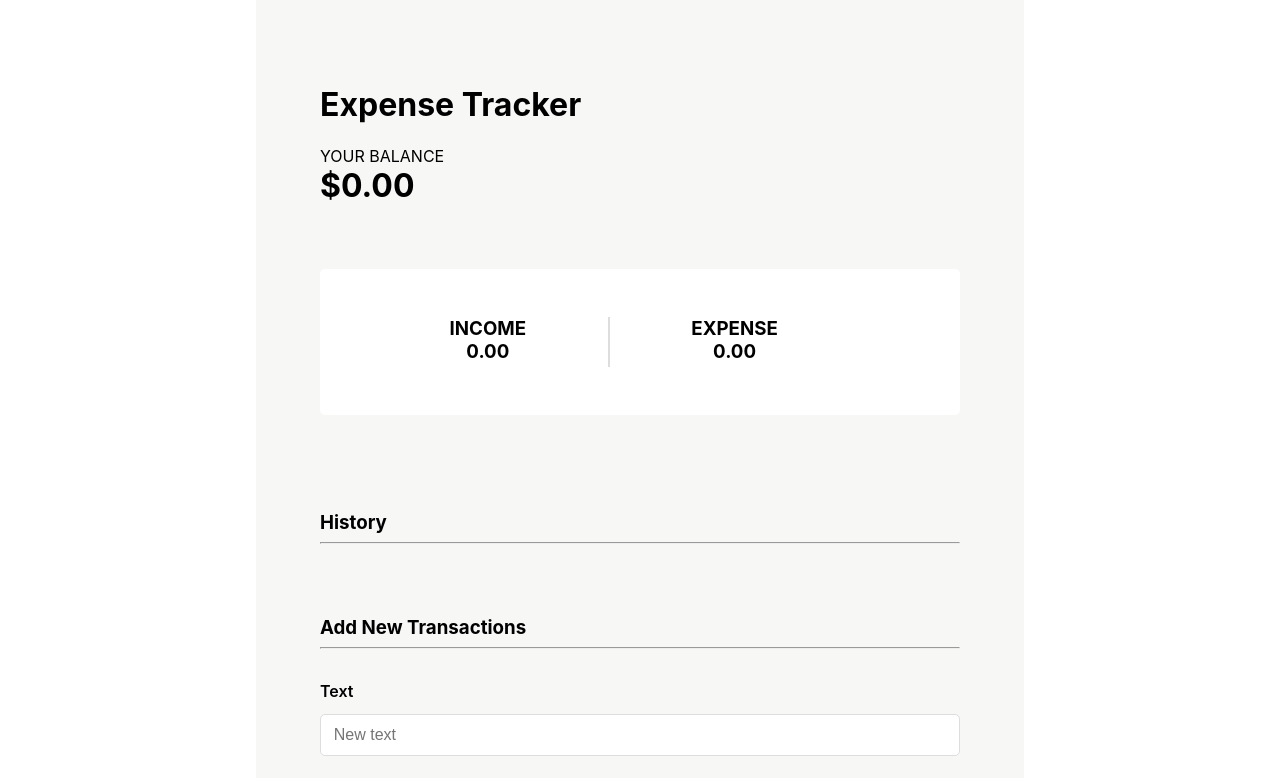
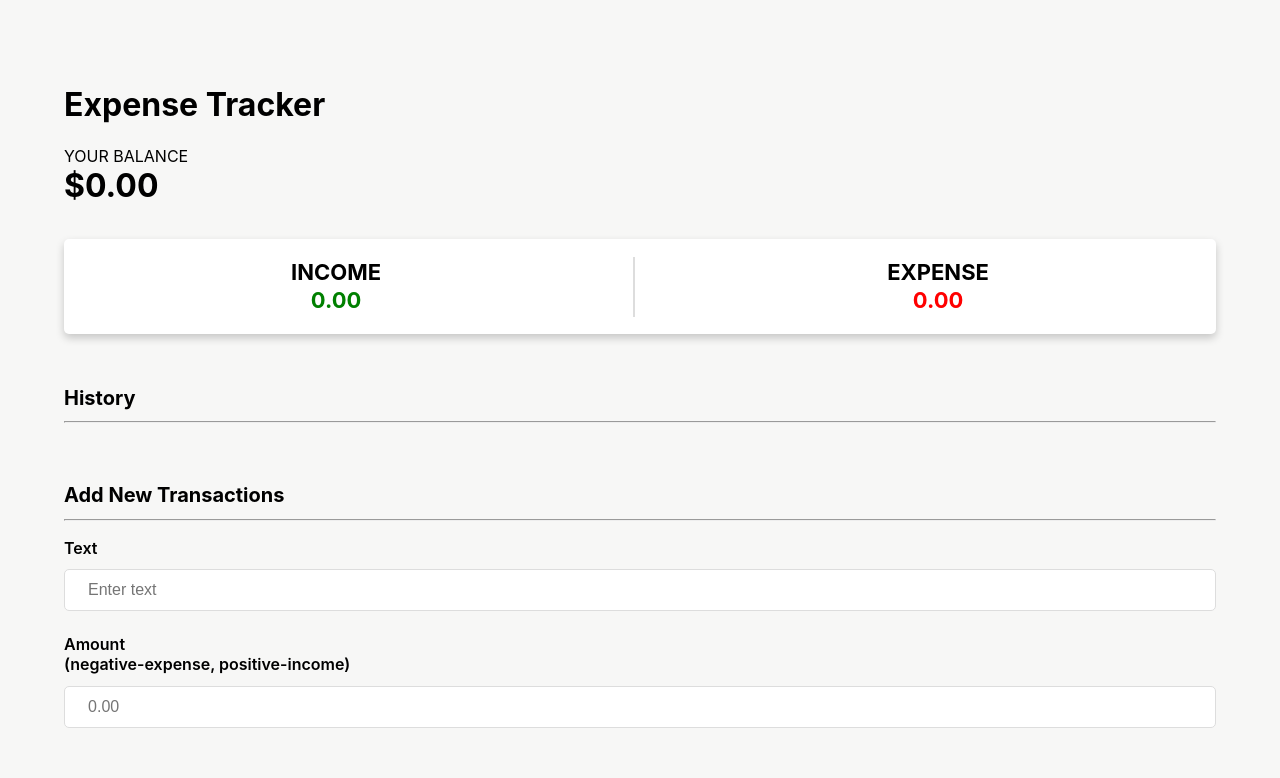
Before and after one commit to agamya0801/expense-tracker, a React (Create React App) app: page / in a window 1280 px wide. Shown: the top 778 px of the page. Built offline with nearby package versions, Linux system fonts and the light colour scheme.

Commit message:
Creating a new branch for changes

```diff
--- a/src/App.css
+++ b/src/App.css
@@ -4,7 +4,7 @@
   display: flex;
   flex-direction: column;
   margin: auto;
-  width: 50%;
+  width: auto;
   background-color: #f7f7f6;
   padding: 5%;
 }
@@ -16,11 +16,13 @@
 .income-expense-card{
   display: flex;
   flex-direction: row;
-  padding: 7.5%;
-  margin-top: 10%;
-  margin-bottom: 10%;
+  justify-content: space-around;
+  padding: 1.5%;
+  margin-top: 3%;
+  margin-bottom: 3%;
   border-radius: 5px;
   background-color: #ffffff;
+  box-shadow: 0 4px 8px 0 rgba(0,0,0,0.2);
 }
 
 .income-expense-card-col1{
@@ -29,6 +31,7 @@
   margin-left: 15%;
   margin-right: 15%;
   align-items: center;
+  justify-content: center;
 }
 
 .income-expense-card-col2{
@@ -37,25 +40,33 @@
   margin-left: 15%;
   margin-right: 15%;
   align-items: center;
-  align-content: center;
+  justify-content: center;
 }
 
 .col-h3{
-  margin: 0%;
+  margin-top: 0%;
+  margin-bottom: 2%;
+  font-size: 22px;
+}
+
+.header{
+  margin-top: 0%;
+  margin-bottom: 1%;
+  font-size: 20px;
 }
 
 .history-container{
-  margin-top: 5%;
-  margin-bottom: 5%;
+  margin-top: 1.5%;
+  margin-bottom: 3%;
 }
 
 .horizontal-line{
-  margin-bottom: 5%;
+  margin-bottom: 1.5%;
 }
 
 .new-txn-container{
-  margin-top: 5%;
-  margin-bottom: 5%;
+  margin-top: 1.5%;
+  margin-bottom: 3%;
 }
 
 .new-txn-form{
@@ -64,8 +75,8 @@
 }
 
 .input-field{
-  margin-top: 2%;
-  margin-bottom: 4%;
+  margin-top: 1%;
+  margin-bottom: 2%;
   border: 1px solid #ddd;
   border-radius: 5px;
   padding: 0% 2%;
@@ -82,7 +93,7 @@
   margin-top: 2.5%;
   background-color: #7a61cf;
   width: 100%;
-  padding: 2.5% 5%;
+  padding: 1% 1%;
   border: none;
   border-radius: 5px;
   font-size: medium;
@@ -91,7 +102,7 @@
 
 .vl{
   border-left: 2px solid #ddd;
-  height: 50px;
+  height: 60px;
 }
 
 .amount{
@@ -102,3 +113,7 @@
 .p{
   margin: 0;
 }
+
+button:hover{
+  cursor: pointer;
+}
--- a/src/components/AddNewTransactions.js
+++ b/src/components/AddNewTransactions.js
@@ -1,17 +1,40 @@
-import React from 'react'
+import React, { useState } from 'react'
 
 function AddNewTransactions() {
+  const [text, setText] = useState('');
+  const [amount, setAmount] = useState('');
+
+  const handleTextChange = (event) => {
+    console.log(event);
+    setText(event.target.value);
+  }
+
+  const handleAmountChange = (event) => {
+    setAmount(event.target.value);
+  }
+
+  const handleSubmit = event => {
+    const isPositive = amount[0] === '-' ? false : true
+    const printable_amt = Boolean(isPositive) ? amount : amount.substring(1);
+    Boolean(isPositive) ? alert(`Recieved ${printable_amt}`) : alert(`Deducted ${printable_amt}`)
+    event.preventDefault();
+    setText('');
+    setAmount('');
+  }
+
   return (
     <div className='new-txn-container'>
-      <h3 className='col-h3'>Add New Transactions</h3>
+      <h3 className='header'>Add New Transactions</h3>
       <hr className='horizontal-line' />
-      <form className='new-txn-form'>
+      <form className='new-txn-form' onSubmit={handleSubmit}>
         <label className='label'>Text</label>
         <input
           className='input-field'
+          name='text_input'
           type="text"
-          placeholder='New text'
-          required
+          placeholder='Enter text'
+          onChange={handleTextChange}
+          value={text}
         />
         <label className='label'>
           <div className='amount'>
@@ -21,12 +44,14 @@ function AddNewTransactions() {
         </label>
         <input
           className='input-field'
+          name='amount_input'
           type="text"
-          placeholder='Amount'
-          required
+          placeholder='0.00'
+          onChange={handleAmountChange}
+          value={amount}
         />
+        <button className='add-txn-button' type='submit'>Add Transaction</button>
       </form>
-      <button className='add-txn-button'>Add Transaction</button>
     </div>
   )
 }
--- a/src/components/Balance.js
+++ b/src/components/Balance.js
@@ -3,7 +3,7 @@ import React from 'react'
 function Balance() {
   return (
     <>
-        <p1>YOUR BALANCE</p1>
+        <p className='p'>YOUR BALANCE</p>
         <h1 className='rem-balance'>$0.00</h1>
     </>
   )
--- a/src/components/History.js
+++ b/src/components/History.js
@@ -3,7 +3,7 @@ import React from 'react'
 function History() {
   return (
     <div className='history-container'>
-        <h3 className='col-h3'>History</h3>
+        <h3 className='header'>History</h3>
         <hr/>
     </div>
   )
--- a/src/components/IncomeExpense.js
+++ b/src/components/IncomeExpense.js
@@ -5,12 +5,12 @@ function IncomeExpense() {
     <div className='income-expense-card'>
         <div className='income-expense-card-col1'>
             <h3 className='col-h3'>INCOME</h3>
-            <h3 className='col-h3'>0.00</h3>
+            <h3 className='col-h3' style={{color:'green'}}>0.00</h3>
         </div>
-        <div class="vl"></div>
+        <div className='vl'></div>
         <div className='income-expense-card-col2'>
             <h3 className='col-h3'>EXPENSE</h3>
-            <h3 className='col-h3'>0.00</h3>
+            <h3 className='col-h3' style={{color:'red'}}>0.00</h3>
         </div>
     </div>
   )
```
Also changed, not shown: src/ cards and fields/PaymentCard.js (deleted, +0 -9 lines).
